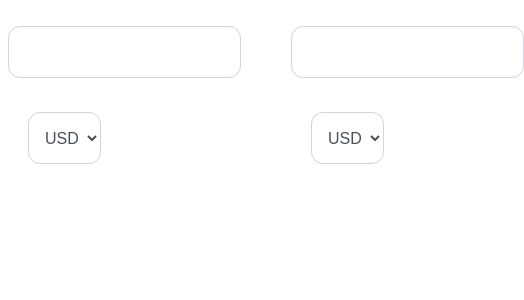
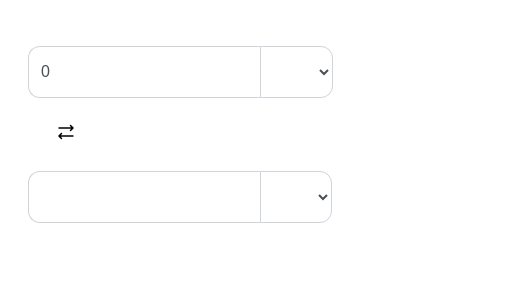
Before and after one commit to dimores28/currencyconverter, a Vue app: page / in a window 390 px wide. Shown: the top 300 px of the page, 524 px wide, since content can reach past the window. Built offline with nearby package versions, Linux system fonts and the light colour scheme.

Commit message:
add input filter

```diff
--- a/src/App.vue
+++ b/src/App.vue
@@ -1,5 +1,5 @@
 <template>
-   <div id="nav">
+   <div class="container">
       <converter-form></converter-form>
    </div>
 </template>
@@ -14,4 +14,10 @@ export default {
 };
 </script>
 
-<style lang="less"></style>
+<style lang="less">
+.container {
+   max-width: 1180px;
+   margin: 0 auto;
+   padding: 20px;
+}
+</style>
--- a/src/components/ConverterForm.vue
+++ b/src/components/ConverterForm.vue
@@ -8,13 +8,13 @@
             <input
                type="text"
                class="converter__input converter__control"
-               id="inputFiatMoney" />
+               id="inputFiatMoney" v-model="inputFiatMoney" />
          </div>
          <div class="converter__group">
             <label for="curensyTicker" class="converter__label">ticker</label>
             <select
                id="curensyTicker"
-               class="converter__select converter__control">
+               class="converter__select converter__control" v-model="curensyTicker">
                <option selected>USD</option>
                <option>EUR</option>
                <option>UAH</option>
@@ -22,31 +22,63 @@
          </div>
       </div>
 
+      <button class="converter-swap">
+         <svg width="24px" height="24px" viewBox="0 0 24 24" fill="none" xmlns="http://www.w3.org/2000/svg">
+            <path d="M19.75 16C19.75 16.41 19.41 16.75 19 16.75H6.81L8.03 17.97C8.32 18.26 8.32 18.74 8.03 19.03C7.88 19.18 7.69 19.25 7.5 19.25C7.31 19.25 7.12 19.18 6.97 19.03L4.47 16.53C4.4 16.46 4.35 16.38 4.31 16.29C4.23 16.11 4.23 15.9 4.31 15.72C4.35 15.63 4.4 15.55 4.47 15.48L6.97 12.98C7.26 12.69 7.74 12.69 8.03 12.98C8.32 13.27 8.32 13.75 8.03 14.04L6.81 15.26H19C19.41 15.26 19.75 15.6 19.75 16.01V16ZM5 8.75001H17.19L15.97 9.97001C15.68 10.26 15.68 10.74 15.97 11.03C16.12 11.18 16.31 11.25 16.5 11.25C16.69 11.25 16.88 11.18 17.03 11.03L19.53 8.53001C19.6 8.46001 19.65 8.38001 19.69 8.29001C19.77 8.11001 19.77 7.90001 19.69 7.72001C19.65 7.63001 19.6 7.55001 19.53 7.48001L17.03 4.98001C16.74 4.69001 16.26 4.69001 15.97 4.98001C15.68 5.27001 15.68 5.75001 15.97 6.04001L17.19 7.26001H5C4.59 7.26001 4.25 7.60001 4.25 8.01001C4.25 8.42001 4.59 8.76001 5 8.76001V8.75001Z" fill="#000000"/>
+         </svg>
+      </button>
+
       <div class="converter__row">
          <div class="converter__group">
-            <label for="inputFiatMoney" class="converter__label"
-               >Fiat money</label
+            <label for="inputCryptoMoney" class="converter__label"
+               >Crypto money</label
             >
             <input
                type="text"
                class="converter__input converter__control"
-               id="inputFiatMoney" />
+               id="inputCryptoMoney" />
          </div>
          <div class="converter__group">
-            <label for="curensyTicker" class="converter__label">ticker</label>
+            <label for="cryptoTicker" class="converter__label">ticker</label>
             <select
-               id="curensyTicker"
-               class="converter__select converter__control">
-               <option selected>USD</option>
-               <option>EUR</option>
-               <option>UAH</option>
+               id="cryptoTicker"
+               class="converter__select converter__control" v-model="cryptoTicker">
+               <option selected>BTC</option>
+               <option>ETH</option>
+               <option>BNB</option>
             </select>
          </div>
       </div>
    </div>
 </template>
 
-<script></script>
+<script>
+export default {
+   name: 'converter-form',
+   data(){
+      return {
+         inputFiatMoney: 0,
+         inputCryptoMoney: 0,
+         curensyTicker: '',
+         cryptoTicker: '',
+      }
+   },
+   watch: {
+      inputFiatMoney() {
+         if (isNaN(this.inputFiatMoney)) {
+            this.inputFiatMoney = "";
+         }
+         // this.inputFiatMoney = this.inputFiatMoney.replace(/[^\d]/g,'');
+      },
+      inputCryptoMoney() {
+         if (isNaN(this.inputCryptoMoney)) {
+            this.inputCryptoMoney = "";
+         }
+      }
+   }
+
+}
+</script>
 
 <style lang="less" scoped>
 .converter {
@@ -55,7 +87,6 @@
    &__row {
       display: flex;
       flex-wrap: wrap;
-      margin-right: 50px;
    }
 
    &__group {
@@ -77,14 +108,40 @@
       background-color: #fff;
       background-clip: padding-box;
       border: 1px solid #ced4da;
-      border-radius: 0.75rem;
       transition: border-color 0.15s ease-in-out, box-shadow 0.15s ease-in-out;
    }
 
+   &__input {
+      border-right: none;
+      border-top-left-radius: 0.75rem;
+      border-bottom-left-radius: 0.75rem;
+   }
+
    &__select {
-      margin-left: 20px;
       height: 52px;
       padding-right: 5px;
+      border-top-right-radius: 0.75rem;
+      border-bottom-right-radius: 0.75rem;
+   }
+}
+
+.converter-swap {
+   margin: 0 14px;
+   display: block;
+   border: none;
+   padding: 0.375rem 0.75rem;
+   background: transparent;
+   cursor: pointer;
+}
+
+@media screen and (max-width: 720px) {
+   .converter {
+      flex-direction: column;
+      justify-content: center;
+   }
+
+   .converter-swap {
+      max-width: 30px;
    }
 }
 </style>
```
Also changed, not shown: 1 other file (tests, documents, lock files or other folders).
